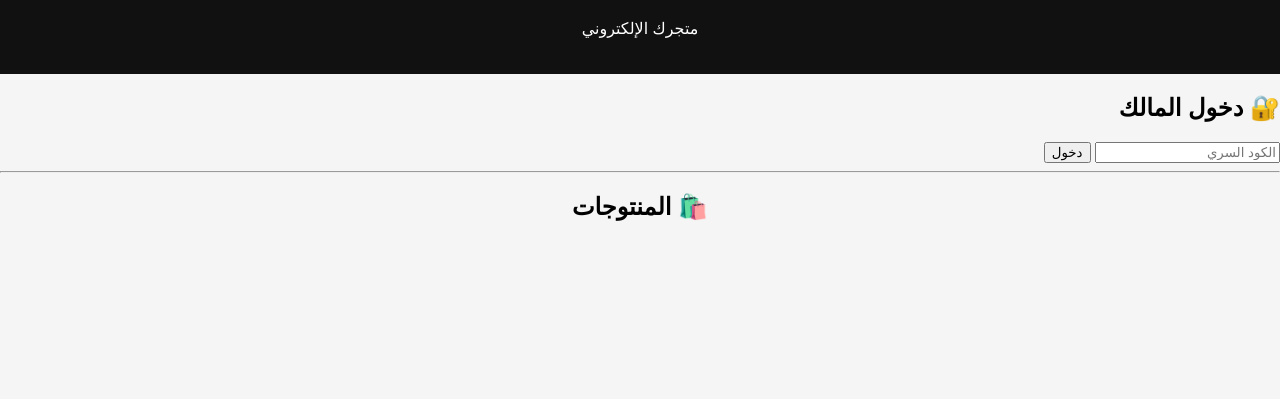
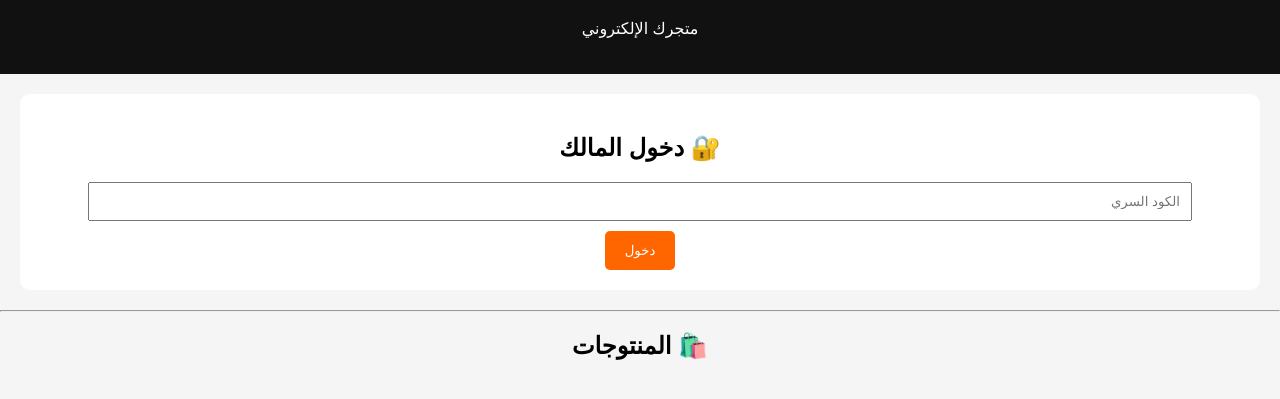
Before and after one commit to arrabisimo5-dot/ghazolastore, a plain HTML site: page index.html in a window 1280 px wide. Shown: the part 81-480 px from the top of the page. Drawn offline with Linux system fonts and the light colour scheme.

Commit message:
Update style.css

```diff
--- a/style.css
+++ b/style.css
@@ -12,22 +12,22 @@ header {
   text-align: center;
 }
 
-.add-product {
+.login, .add-product {
   background: white;
+  margin: 20px;
   padding: 20px;
-  margin: 20px;
   border-radius: 10px;
   text-align: center;
 }
 
-.add-product input {
+input {
   display: block;
   width: 90%;
   margin: 10px auto;
   padding: 10px;
 }
 
-.add-product button {
+button {
   background: #ff6600;
   color: white;
   border: none;
@@ -38,7 +38,7 @@ header {
 
 .products {
   display: grid;
-  grid-template-columns: repeat(auto-fit, minmax(220px, 1fr));
+  grid-template-columns: repeat(auto-fit, minmax(220px,1fr));
   gap: 20px;
   padding: 20px;
 }
```
